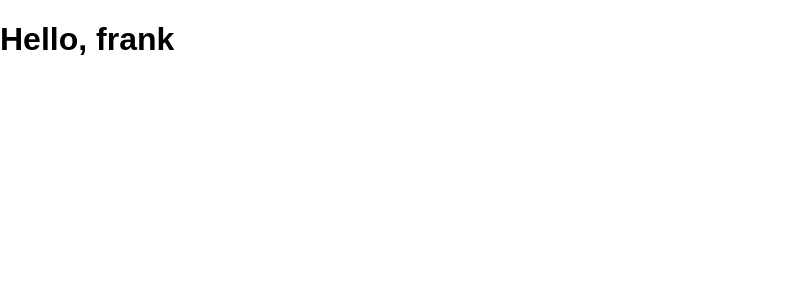
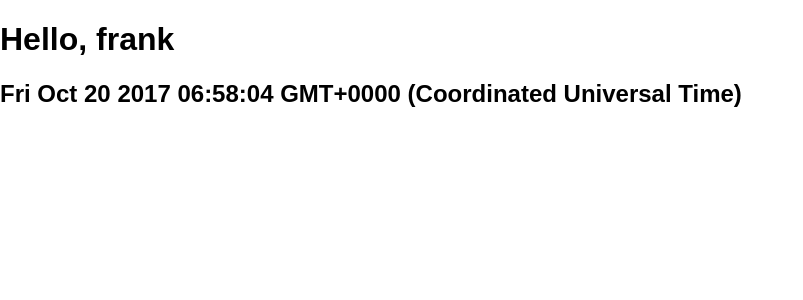
Before and after one commit to o0Chivas0o/react-todoList, a React (Create React App) app: page / in a window 1280 px wide. Shown: the top 300 px of the page, without its empty margins (0-803 px from the left). Built offline with nearby package versions, Linux system fonts and the light colour scheme.

Commit message:
展示钩子

```diff
--- a/src/Welcome.js
+++ b/src/Welcome.js
@@ -1,8 +1,33 @@
-import React from 'react'; // 为什么要 import React
+import React from 'react';
 class Welcome extends React.Component {
+  constructor(props){
+    super(props)
+    // 上面照抄，不懂的话看 MDN
+    this.state = {
+      date: new Date()
+    }
+    setInterval(()=>{ // 搜索「JS 箭头函数 MDN」
+      this.setState({
+        date: new Date() // 更新 date
+      })
+    })
+
+    console.log('我已经在 constructor 里将 props 和 state 初始化好了')
+  }
+  componentWillMount(){
+    console.log('运行到这里的话，说明马上就要运行 render 了')
+  }
   render() {
-    return <h1>Hello, {this.props.name}</h1>;
+    console.log('嗯，这里是 render')
+    return (
+      <div>
+        <h1>Hello, {this.props.name}</h1>
+        <h2>{this.state.date.toString()}</h2>
+      </div>
+    )
+  }
+  componentDidMount(){
+    console.log('已经挂载到页面里了')
   }
 }
-
-export default Welcome // 为什么要 export，为什么要加 default
+export default Welcome
```
Also changed, not shown: src/index.js (line endings or trailing spaces).
